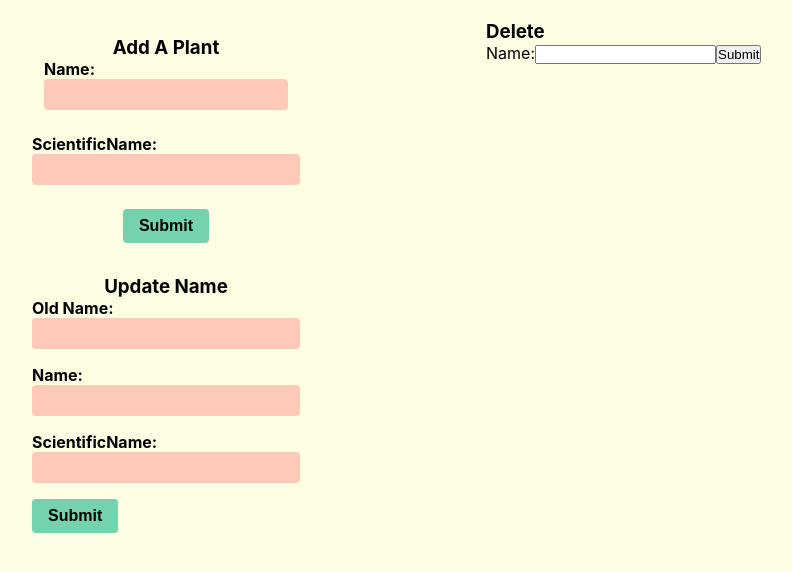
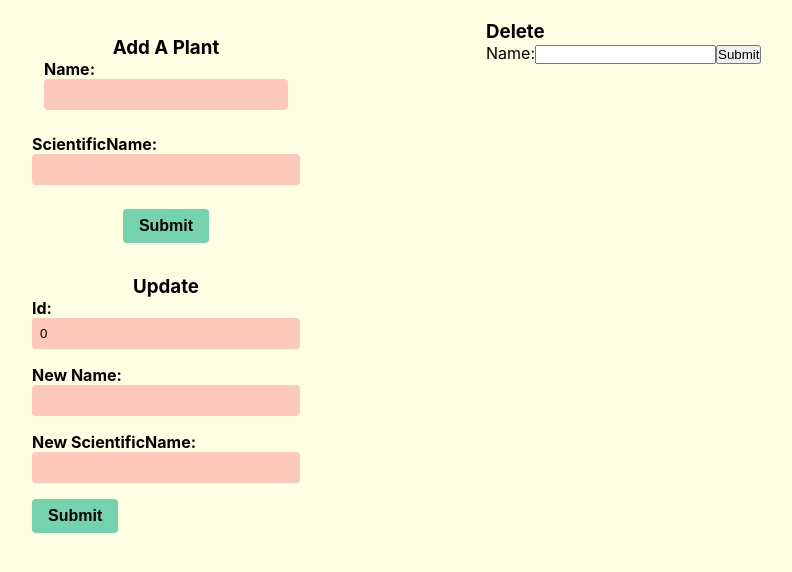
Before and after one commit to micksumm/xanh-client, a React (Create React App) app: page / in a window 1280 px wide. Shown: the top 572 px of the page, without its empty margins (174-966 px from the left). Built offline with nearby package versions, Linux system fonts and the light colour scheme; no server answers.

Commit message:
Fix update to work (#5)

```diff
--- a/src/EditPlantComponent.tsx
+++ b/src/EditPlantComponent.tsx
@@ -3,28 +3,33 @@ import axios from 'axios';
 
 function EditPlantComponent() {
     const [plantData, setPlantData] = useState<UpdatedPlantRequest>({
-        plantName: '',
+        id: 0,
         updatedPlant: {
+          id: 0,
           name: '',
           scientificName: ''
         }
-
     });
 
     interface Plant {
+      id: number;
       name: string;
       scientificName: string;
     }
 
     interface UpdatedPlantRequest {
-      plantName: string;
+      id: number;
       updatedPlant: Plant;
     }
 
     const handlePlantName = (event:  React.ChangeEvent<HTMLInputElement>) => {
       setPlantData({
           ...plantData,
-          plantName: event.target.value,
+          updatedPlant: {
+            ...plantData.updatedPlant,
+            id: parseInt(event.target.value, 10)
+          },
+          id: parseInt(event.target.value, 10),
       });
     }
 
@@ -64,19 +69,19 @@ function EditPlantComponent() {
 
       return (
         <div className="form-container">
-          <h3>Update Name</h3>
+          <h3>Update</h3>
           <form onSubmit={handleSubmit}>
             <label>
-              Old Name:
+              Id:
               <input
-                type="text"
-                name="name"
-                value={plantData.plantName}
+                type="number"
+                name="id"
+                value={plantData.id}
                 onChange={handlePlantName}
               />
             </label>
             <label>
-              Name:
+              New Name:
               <input
                 type="text"
                 name="name"
@@ -85,7 +90,7 @@ function EditPlantComponent() {
               />
             </label>
             <label>
-              ScientificName:
+              New ScientificName:
               <input
                 type="text"
                 name="scientificName"
```
